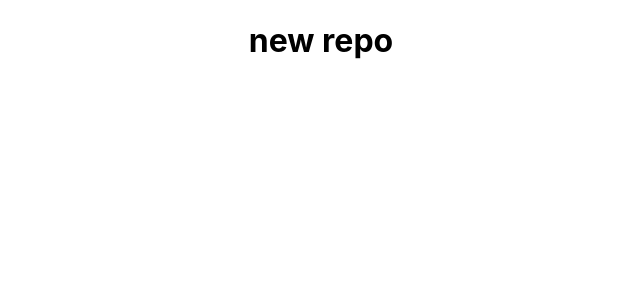
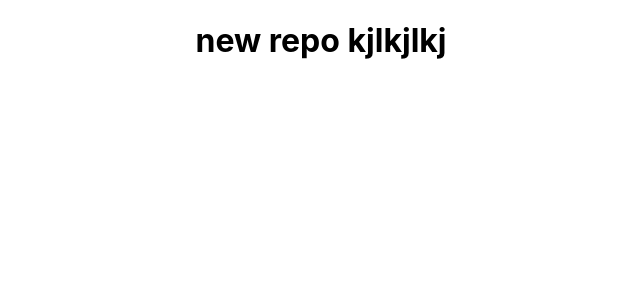
Before and after one commit to szakeerfu/kanban-project, a React (Create React App) app: page / in a window 1280 px wide. Shown: the top 300 px of the page, without its empty margins (319-959 px from the left). Built offline with nearby package versions, Linux system fonts and the light colour scheme.

Commit message:
"zakeer addded"

```diff
--- a/src/App.js
+++ b/src/App.js
@@ -6,6 +6,7 @@ function App() {
     <div className="App">
       <h1>
         new repo
+        kjlkjlkj
       </h1>
 
     </div>
```
